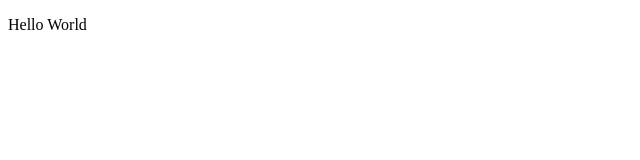
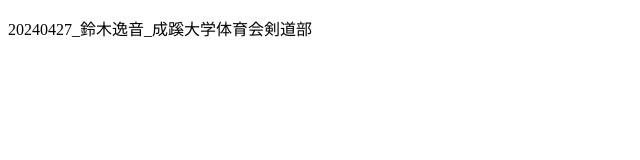
Before and after one commit to 881072mov/test, a plain HTML site: page index.html in a window 1280 px wide. Shown: the whole page, without its empty margins (0-640 px from the left). Drawn offline with Linux system fonts and the light colour scheme.

Commit message:
Update index.html

```diff
--- a/index.html
+++ b/index.html
@@ -5,6 +5,6 @@
     <title>test site</title>
 </head>
 <body>
-    <p>Hello World</p>
+    <p>20240427_鈴木逸音_成蹊大学体育会剣道部</p>
 </body>
 </html>
```
